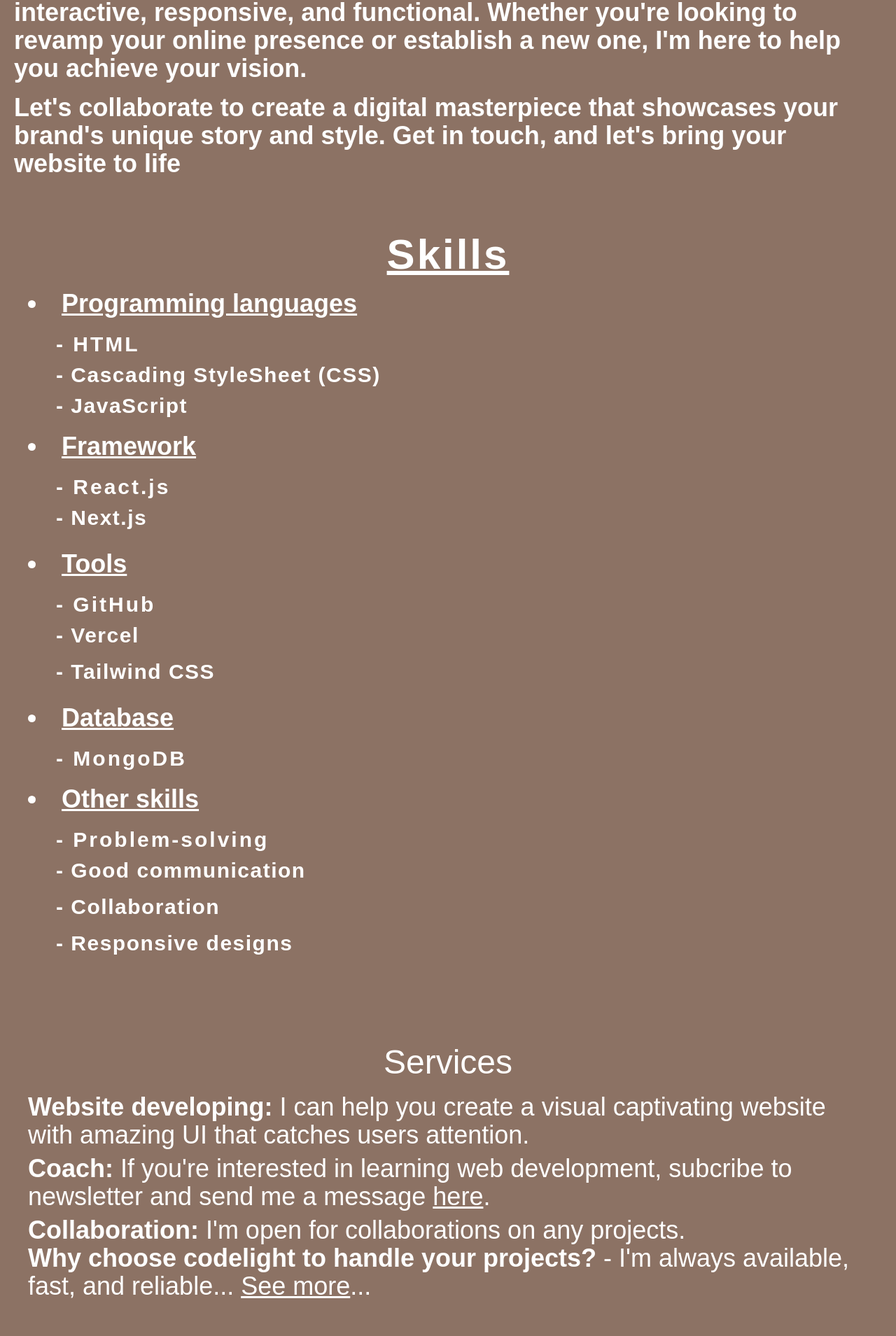
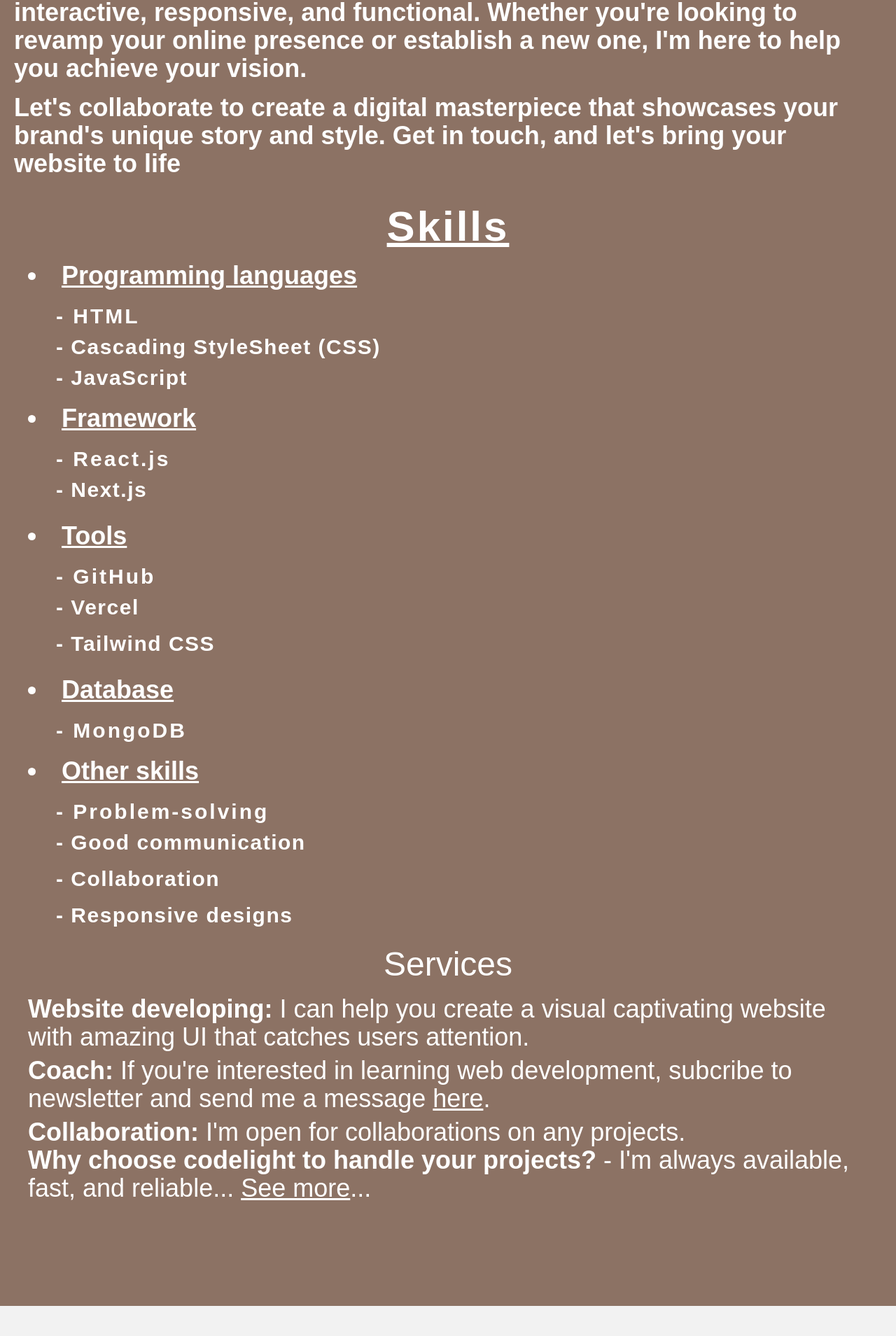
Before and after one commit to tijesunimi-5/my-portfolio, a Next.js app: page / in a window 1280 px wide. Shown: the part 1211-3120 px from the top of the page at 70% size. Built offline with nearby package versions, Linux system fonts and the light colour scheme.

Commit message:
added responsiveness

```diff
--- a/app/globals.css
+++ b/app/globals.css
@@ -27,7 +27,7 @@ body {
 .overlay {
   background: rgba(242, 234, 201, 0.2);
   width: 800px;
-  height: 80vh;
+  height: 70vh;
   position: absolute;
 }
 .welcomeText {
--- a/app/page.js
+++ b/app/page.js
@@ -99,8 +99,8 @@ export default function Home() {
 
   return (
     <section className="lg:w-[1000px]">
-      <div className="heropage relative bg-bg9 w-[800px] h-[79vh] lg:w-[1000px] lg:h-[50vh] 2xl:w-[1519px] xl:w-[1280px] xl:h-[100vh]">
-        <img src="/gadgets.jpg" className="absolute w-[1600px] xl:h-[100vh]" />
+      <div className="heropage relative bg-bg9 w-[800px] h-[70vh] lg:w-[1000px] lg:h-[50vh] 2xl:w-[1519px] xl:w-[1280px] xl:h-[100vh]">
+        <img src="/gadgets.jpg" className="absolute w-[1600px] xl:h-[100vh] h-[70vh]" />
         <div className="overlay"></div>
         <h1 className="welcomeText text-6xl font-extrabold text-white tracking-normal relative pt-28 text-center xl:pt-56">
           Welcome to where vision meets innovation. Bringing your ideal website
@@ -129,13 +129,13 @@ export default function Home() {
           you achieve your vision.
         </p>
 
-        <p className="text-4xl pt-4 px-5 text-white font-bold pb-20">
+        <p className="text-4xl pt-4 px-5 text-white font-bold pb-10">
           Let's collaborate to create a digital masterpiece that showcases your
           brand's unique story and style. Get in touch, and let's bring your
           website to life
         </p>
 
-        <div className="pb-10" id="skills">
+        <div className="pb-5" id="skills">
           <h1 className="text-6xl font-bold underline text-center tracking-wider">
             Skills
           </h1>
@@ -203,7 +203,7 @@ export default function Home() {
         </div>
 
         {/* Services  */}
-        <div className="mt-20">
+        <div className="mt-0">
           <h1 className="text-5xl text-center">Services</h1>
           <ul className="mx-10 text-4xl my-5">
             <li>
```
